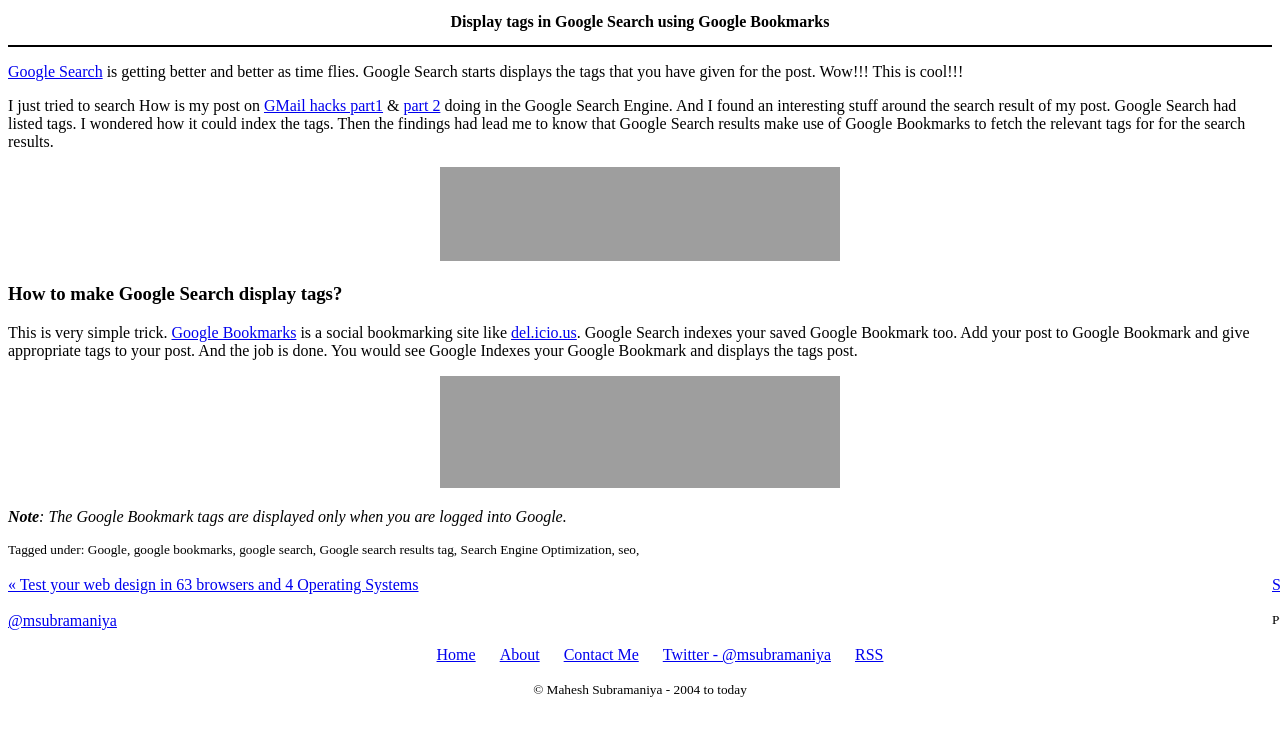
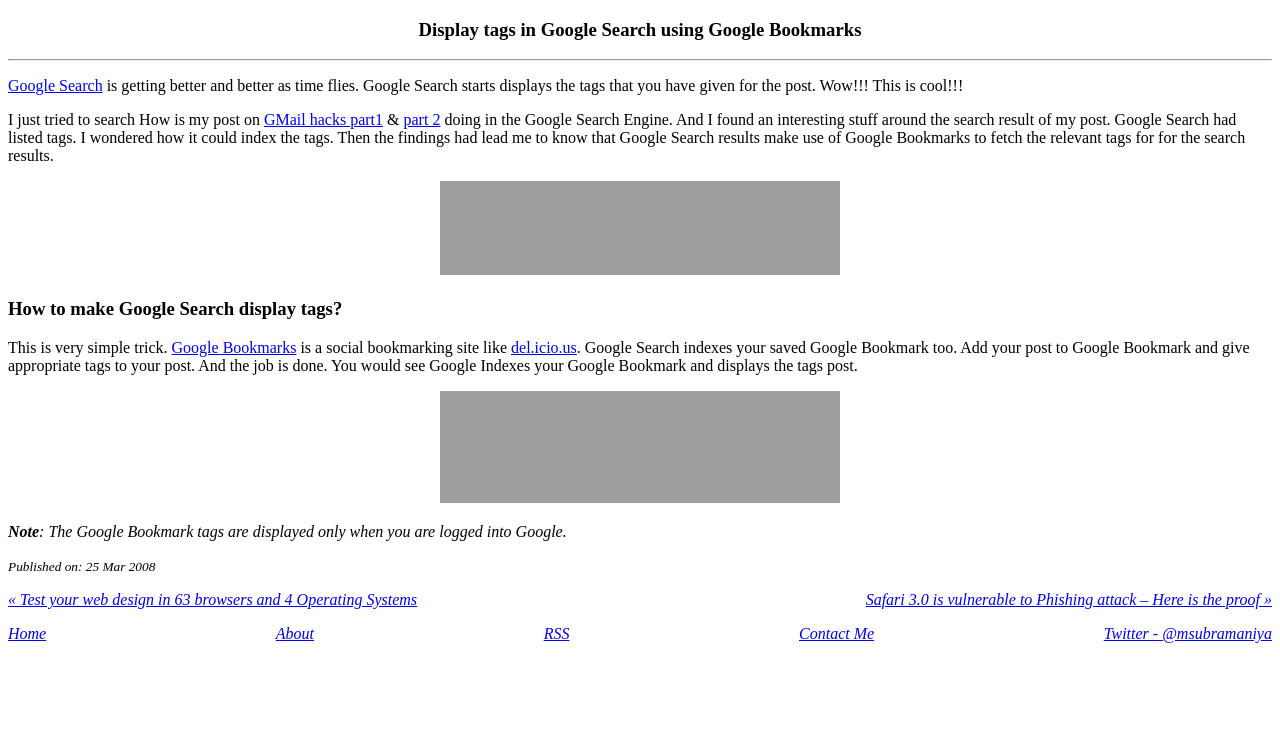
Before and after one commit to maheshsubramaniya/maheshsubramaniya.github.com, a Jekyll site: the page built from _posts/google/2008-03-25-display-tags-in-google-search-using-google-bookmarks.markdown, in a window 1280 px wide. Shown: the top 736 px of the page. Built offline with Jekyll 4.4.1, drawn with Linux system fonts in a browser that asks for light colours.

Commit message:
fixed mobile layouts

```diff
--- a/_includes/header.html
+++ b/_includes/header.html
@@ -9,7 +9,7 @@
 
   <!-- all the mobile settings -->
   <meta name="HandheldFriendly" content="True">
-  <meta name="viewport" content="width=device-width, initial-scale=1,maximum-scale=1">
+  <meta name="viewport" content="width=device-width, initial-scale=1.0,maximum-scale=1">
 
   <!-- <meta name="MobileOptimized" content="320"> -->
 
@@ -70,65 +70,11 @@
    <link href="{{site.url}}/rss.xml" rel="alternate"
 	 	title="{{site.site_name}}" type="application/rss+xml" />
 
+
 <style>
 
-
-#content .post{
-  width: 100%;
-}
-
-#wrapper-home {
-  margin-right: 600px;
-/*  font-family: monospace;
-  font-size: 1.2em;*/
-  line-height: 24px;
-}
-
-#posts-display, .left {
-  float: left;
-  width: 100%;
-}
-#projects-display, .right {
-  float: right;
-  width: 600px;
-  margin-right: -600px;
-}
-
-#twitter{
-  font-size: 1em;
-  clear: both;
-}
-
-.excerpt{
-  font-style: italic;
-  font-size: 0.8em;
-}
-.entry .entry-date{
-  width: 3em;
-}
-
-.entry a{
-  margin-left: 10px;
-}
-
-#projects-display .entry a{
-  margin-left: 0;
-}
-
-ul.menu li
-{
-  display: inline;
-  list-style-type: none;
-  padding-right: 20px;
-}
-
-.post-header{
-  border-bottom: 2px solid;
-  text-align: center;
-}
-
-.post-title{
-  font-size: 100%;
-}
-
+article>.entry {line-height: 2em;}
+.post-header h3{text-align: center; }
+.page-navigation{display:flex; justify-content:space-between; padding-top:1em; flex-direction:row; font-style:italic; }
+.excerpt,.published-date{font-style:italic; }
 </style>
--- a/_layouts/default.html
+++ b/_layouts/default.html
@@ -4,25 +4,17 @@
 		{% include header.html %}
 	</head>
 	<body>
-		{% if page.id == "index" %}
-			{% include blog-title.html %}
-		{% endif %}
-
 		<section id="content">
 			{{ content }}
 		</section>
 
 		<footer>
-			<div class="center" style="text-align:center;">
-			    <ul class="menu">
-			      <li></li>
-			      <li><a href="/" title="Home">Home</a></li>
-			      <li><a href="/about.html" title="About">About</a></li>
-			      <li><a href="/contact.html" title="Contact">Contact Me</a></li>
-			      <li><a href="https://www.twitter.com/msubramaniya" title="twitter">Twitter - @msubramaniya</a></li>
-			      <li><a href="/atom.xml" title="RSS">RSS</a></li>
-			    </ul>
-			    <small>© {{site.author}} - 2004 to today</small>
+			<div class="center page-navigation" style="text-align:center;">
+			      <a href="/" title="Home">Home</a>
+			      <a href="/about.html" title="About">About</a>
+			      <a href="/atom.xml" title="RSS">RSS</a>
+			      <a href="/contact.html" title="Contact">Contact Me</a>
+			      <a href="https://www.twitter.com/msubramaniya" title="twitter">Twitter - @msubramaniya</a>
 			  </div>
 		</footer>
 	</body>
--- a/_layouts/post.html
+++ b/_layouts/post.html
@@ -6,24 +6,21 @@
 
 <article class="post single">
 	<header class="post-header">
-		  <h2 class="post-title">{{ page.title }}</h2>
+		  <h3 class="post-title">{{ page.title }}</h3>
+		  <hr/>
 	</header>
 	<p>{{ content }}</p>
 
 
-
-	<small>
-		<div class="tags">
-			Tagged under:
-			{% for tag in page.tags  %}
-				<span>{{tag}},</span>
-			{% endfor %}
-		</div>
-
-	</small>
+  	<footer >
+		<small class="right published-date">
+			Published on: <time datetime="{{ page.date | date: "%Y-%m-%d" }}">{{ page.date | date_to_string }}</time>
+		</small>
+  	</footer>
+  	<!-- by {{site.author}} -->
+</article>
 
 	<nav class="page-navigation">
-	        <div class="clear">&nbsp;</div>
 	        <div class="left">
 	        {% if page.previous.url %}
 	                <a href="{{page.previous.url}}" title="Previous Post:
@@ -37,22 +34,6 @@
 	{{page.next.title}}">{{page.next.title}} &raquo; </a>
 	        {% endif %}
 	        </div>
-	        <div class="clear">&nbsp;</div>
-
 	</nav>
 
-  	<footer >
-
-		<small class="right">
-			Published on: <time datetime="{{ page.date | date: "%Y-%m-%d" }}">{{ page.date | date_to_string }}</time>
-		</small>
-
-		<div>
-			<a class="twitter-follow-button" href="https://twitter.com/{{site.twitter_id}}" title="{{site.twitter_id}}">@{{site.twitter_id}}</a>
-		</div>
-
-  	</footer>
-  	<!-- by {{site.author}} -->
-</article>
-
 </div>
```
Also changed, not shown: index.html (+5 -4 lines).
